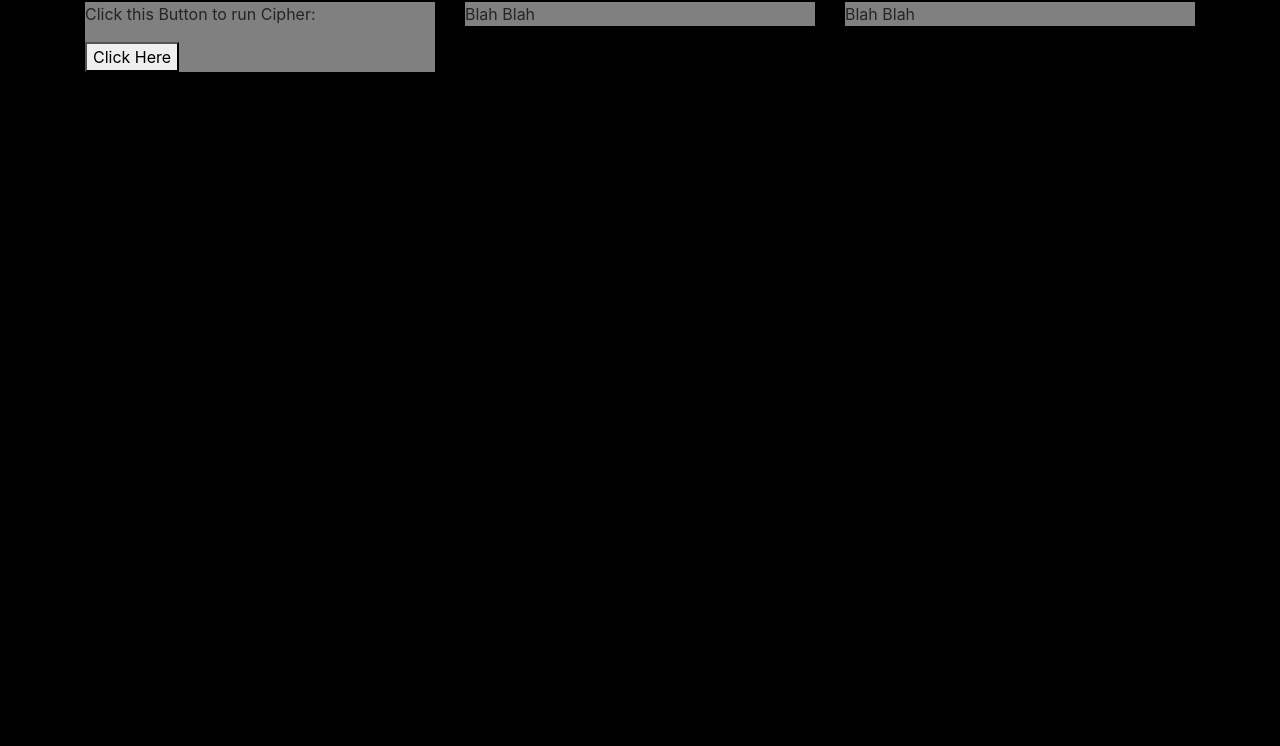
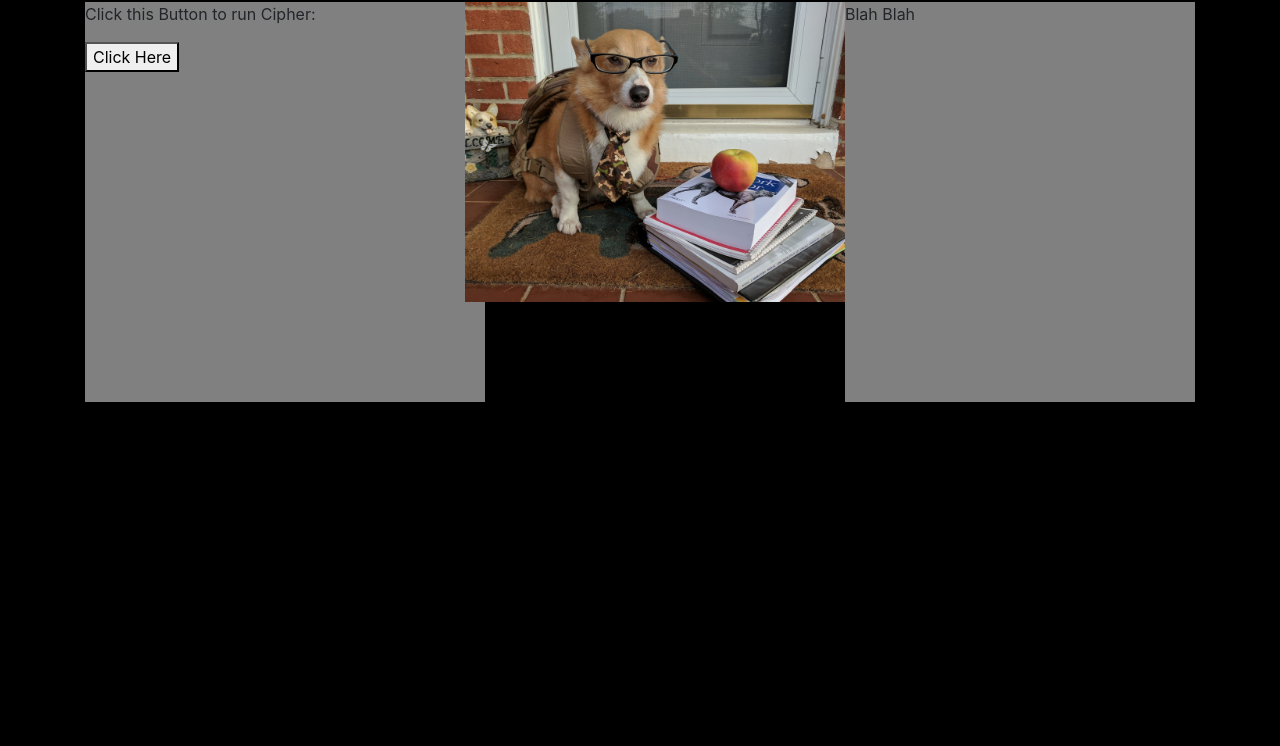
Before and after one commit to Zizzs/js-cipher, a plain HTML site: page index.html in a window 1280 px wide. Shown: the part 54-800 px from the top of the page. Drawn offline with Linux system fonts and the light colour scheme.

Commit message:
Added functions to click on a paragraph and image to output a message stating what it is.

```diff
--- a/css/styles.css
+++ b/css/styles.css
@@ -2,19 +2,24 @@ body {
   background-color: black;
 }
 #panelone {
-  width = 400px;
-  height = 400px;
+  width:400px;
+  height: 400px;
   background-color: gray;
 }
 
 #paneltwo {
-  width = 400px;
-  height = 400px;
+  width: 400px;
+  heigh: 400px;
   background-color: gray;
 }
 
 #panelthree {
-  width = 400px;
-  height = 400px;
+  widt: 400px;
+  height: 400px;
   background-color: gray;
 }
+
+#doggyimage {
+  height: 300px;
+  width: 400px;
+}
--- a/index.html
+++ b/index.html
@@ -18,7 +18,7 @@
         </div>
         <div class="col-md-4">
           <div id=paneltwo class="panelstyle" class="panel-default">
-            <p> Blah Blah </p>
+            <img id="doggyimage" src="img/doggy.jpg" alt="This is an image of a heckin good doggy">
           </div>
         </div>
         <div class="col-md-4">
--- a/js/scripts.js
+++ b/js/scripts.js
@@ -1,11 +1,11 @@
 function script() {
   var str = prompt("Enter sentence to be ciphered");
 
-  var newstrFL = function(str){
-    var first = str.charAt(0).toUpperCase();
-    var last = str.slice(-1).toUpperCase();
-    return first + last;
-  };
+  //var newstrFL = function(str){
+  //  var first = str.charAt(0).toUpperCase();
+    //var last = str.slice(-1).toUpperCase();
+    //return first + last;
+  //};
 
   var newstrLF = function(str){
     var first = str.charAt(0).toUpperCase();
@@ -29,4 +29,8 @@ function script() {
 
 jQuery("p").click(function() {
   alert("This is a Paragraph.");
-});
+})
+
+jQuery("img").click(function() {
+  alert("This is an image.");
+})
```
Also changed, not shown: img/doggy.jpg (added).
